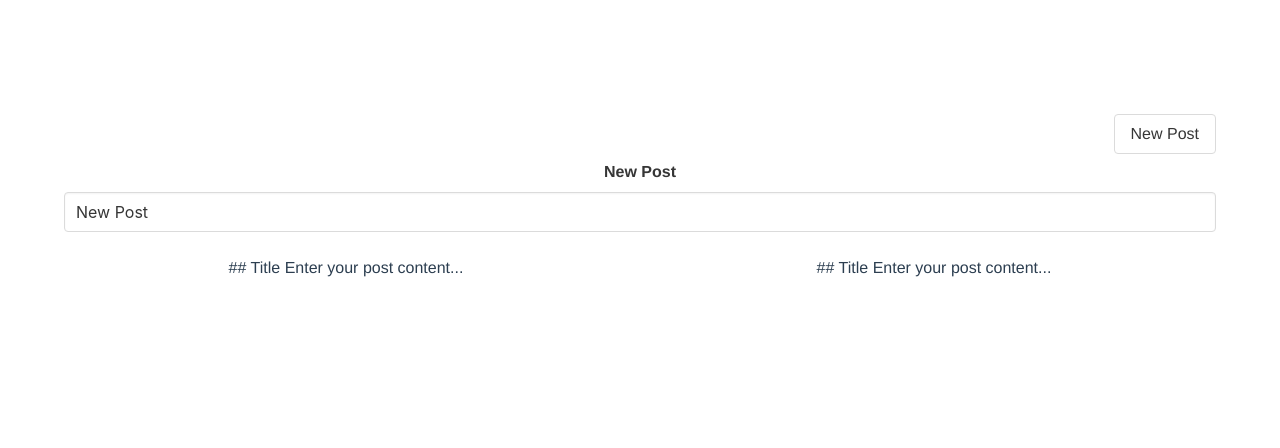
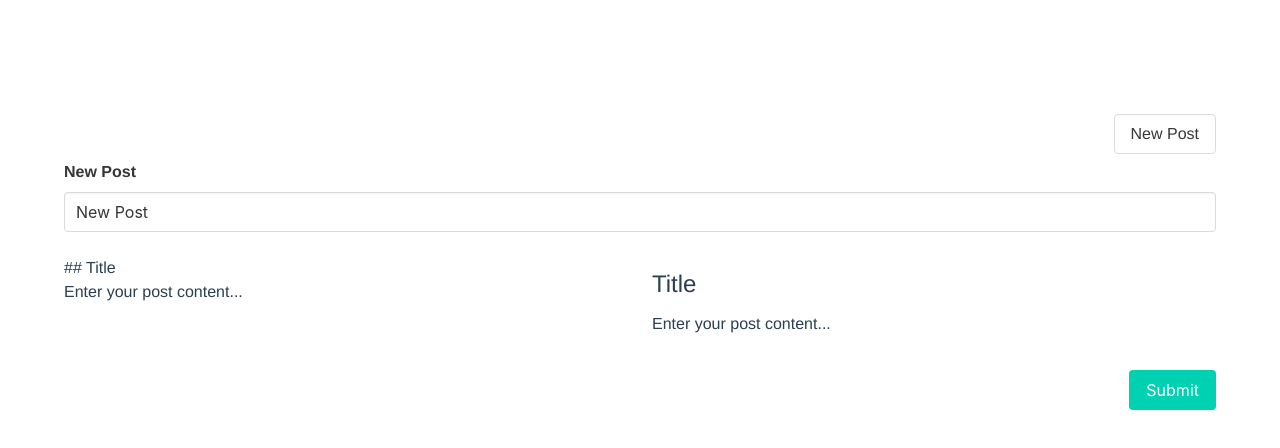
Before and after one commit to ZahidHasan24/vue-composition-project, a Vue app: page /posts/new in a window 1280 px wide. Shown: the top 448 px of the page. Built offline with nearby package versions, Linux system fonts and the light colour scheme.

Commit message:
added highlight for code highlighting, save function for saving new post and added new test for post writer component

```diff
--- a/package.json
+++ b/package.json
@@ -8,8 +8,13 @@
     "test:unit": "vue-cli-service test:unit"
   },
   "dependencies": {
+    "@types/lodash": "^4.14.175",
+    "@types/marked": "^2.0.3",
     "@types/moment": "^2.13.0",
     "axios": "^0.22.0",
+    "highlight.js": "^11.0.1",
+    "lodash": "^4.14.2",
+    "marked": "^2.0.3",
     "moment": "^2.13.0",
     "vue": "^3.0.0",
     "vue-router": "^4.0.8"
--- a/src/App.vue
+++ b/src/App.vue
@@ -9,13 +9,13 @@
 
 <script lang="ts">
 import { defineComponent } from "vue";
-import Navbar from '@/components/Nabvar.vue';
+import Navbar from "@/components/Nabvar.vue";
 
 export default defineComponent({
   name: "App",
   components: {
-    Navbar
-  }
+    Navbar,
+  },
 });
 </script>
 
@@ -24,8 +24,29 @@ export default defineComponent({
   font-family: Avenir, Helvetica, Arial, sans-serif;
   -webkit-font-smoothing: antialiased;
   -moz-osx-font-smoothing: grayscale;
-  text-align: center;
   color: #2c3e50;
   margin-top: 60px;
 }
+ul {
+  list-style: revert;
+  list-style-position: inside;
+}
+
+h1,
+h2,
+h3,
+h4,
+h5,
+h6 {
+  font-size: revert;
+  margin: 10px 0 !important;
+}
+
+pre {
+  margin: 10px 0 !important;
+}
+
+p {
+  margin: 10px 0;
+}
 </style>
--- a/src/components/NewPost.vue
+++ b/src/components/NewPost.vue
@@ -1,5 +1,5 @@
 <template>
-  <post-writer :post="newPost" />
+  <post-writer :post="newPost" @save="save" />
 </template>
 
 <script lang="ts">
@@ -19,8 +19,12 @@ export default defineComponent({
       title: "New Post",
       created: moment(),
     };
+    const save = (post: Post) => {
+      console.log(post);
+    };
     return {
       newPost,
+      save
     };
   },
 });
--- a/src/components/PostWriter.vue
+++ b/src/components/PostWriter.vue
@@ -3,23 +3,42 @@
     <div class="column">
       <div class="field">
         <div class="label">New Post</div>
-        <input type="text" class="input" v-model="title" />
+        <input type="text" class="input" v-model="title" data-test="title" />
       </div>
     </div>
   </div>
   <div class="columns">
     <div class="column">
-      <div contenteditable ref="contentEditable" @input="handleInput" />
+      <div
+        contenteditable
+        ref="contentEditable"
+        @input="handleInput"
+        data-test="content"
+      />
     </div>
+    <div class="column preview">
+      <div v-html="html" />
+    </div>
+  </div>
+  <div class="columns">
     <div class="column">
-      {{ content }}
+      <button
+        @click="save"
+        class="button is-primary is-pulled-right"
+        data-test="submit"
+      >
+        Submit
+      </button>
     </div>
   </div>
 </template>
 
 <script lang="ts">
-import { defineComponent, onMounted, ref } from "vue";
+import { defineComponent, onMounted, ref, watch } from "vue";
 import { Post } from "@/data";
+import { parse } from "marked";
+import highlight from "highlight.js";
+import debounce from "lodash/debounce";
 
 export default defineComponent({
   name: "PostWriter",
@@ -29,23 +48,57 @@ export default defineComponent({
       required: true,
     },
   },
-  setup(props) {
+  emits: {
+    save: (post: Post) => {
+      return true;
+    },
+  },
+  setup(props, ctx) {
     const title = ref(props.post.title);
     const content = ref("## Title\nEnter your post content...");
+    const html = ref("");
     const contentEditable = ref<HTMLDivElement | null>(null);
+
+    const parseHtml = (str: string) => {
+      html.value = parse(str, {
+        gfm: true,
+        breaks: true,
+        highlight: (code: string) => {
+          return highlight.highlightAuto(code).value;
+        },
+      });
+    };
+
+    watch(
+      content,
+      debounce((newVal) => {
+        parseHtml(newVal);
+      }, 250),
+      { immediate: true }
+    );
 
     onMounted(() => {
       if (!contentEditable.value) {
         throw Error("This should never happen");
       }
-      contentEditable.value.textContent = content.value;
+      contentEditable.value.innerText = content.value;
     });
 
     const handleInput = () => {
       if (!contentEditable.value) {
         throw Error("This should never happen");
       }
-      content.value = contentEditable.value.textContent || "";
+      content.value = contentEditable.value.innerText || "";
+    };
+
+    const save = () => {
+      const newPost: Post = {
+        ...props.post,
+        title: title.value,
+        html: html.value,
+        markdown: content.value,
+      };
+      ctx.emit("save", newPost);
     };
 
     return {
@@ -53,7 +106,14 @@ export default defineComponent({
       content,
       contentEditable,
       handleInput,
+      html,
+      save,
     };
   },
 });
 </script>
+<style>
+.preview {
+  overflow-y: scroll;
+}
+</style>
--- a/src/data.ts
+++ b/src/data.ts
@@ -4,6 +4,8 @@ export interface Post {
   id: string;
   title: string;
   created: moment.Moment;
+  html?: string;
+  markdown?: string;
 }
 
 export const today: Post = {
--- a/src/main.ts
+++ b/src/main.ts
@@ -3,6 +3,7 @@ import App from "./App.vue";
 import axios from "axios";
 import { router } from "@/router";
 import { today, thisWeek, thisMonth, Post } from "@/data";
+import 'highlight.js/styles/atom-one-dark.css';
 
 function delay() {
   return new Promise((res) => {
```
Also changed, not shown: 1 other file (tests, documents, lock files or other folders).
